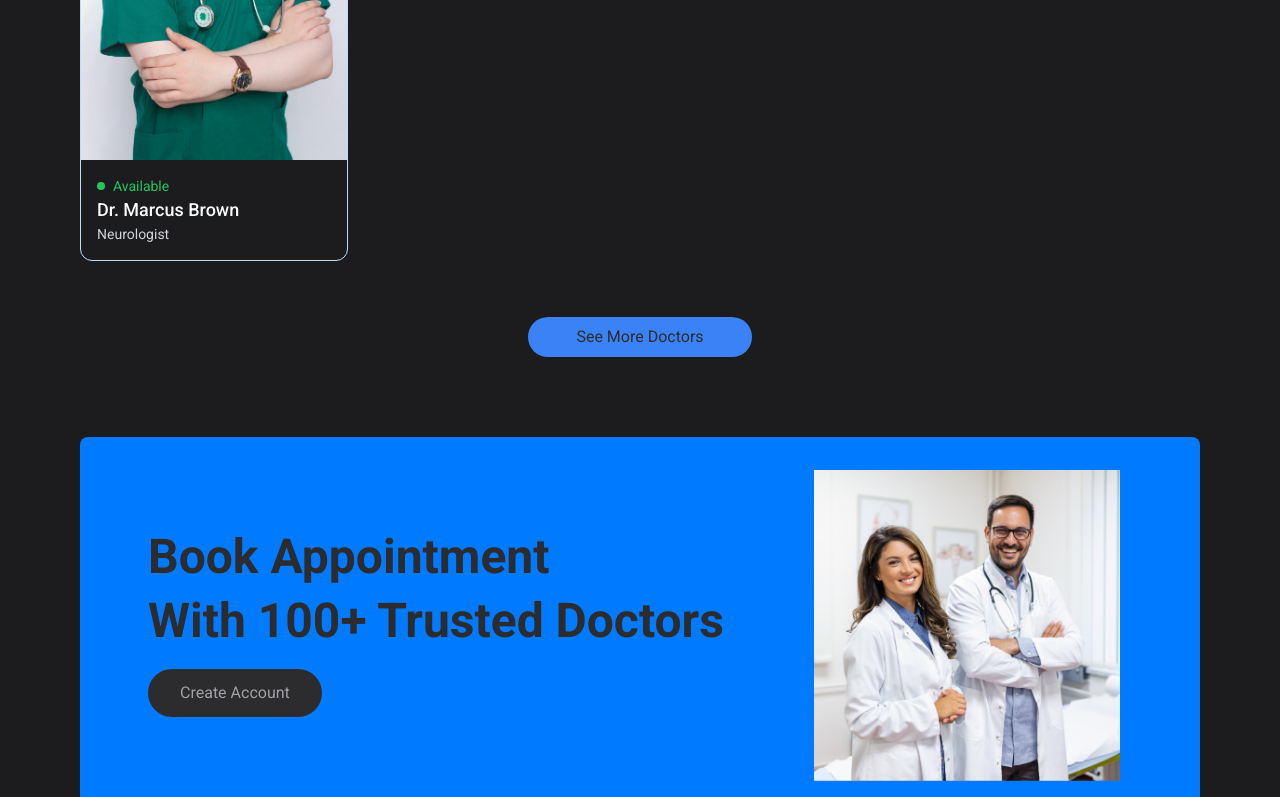
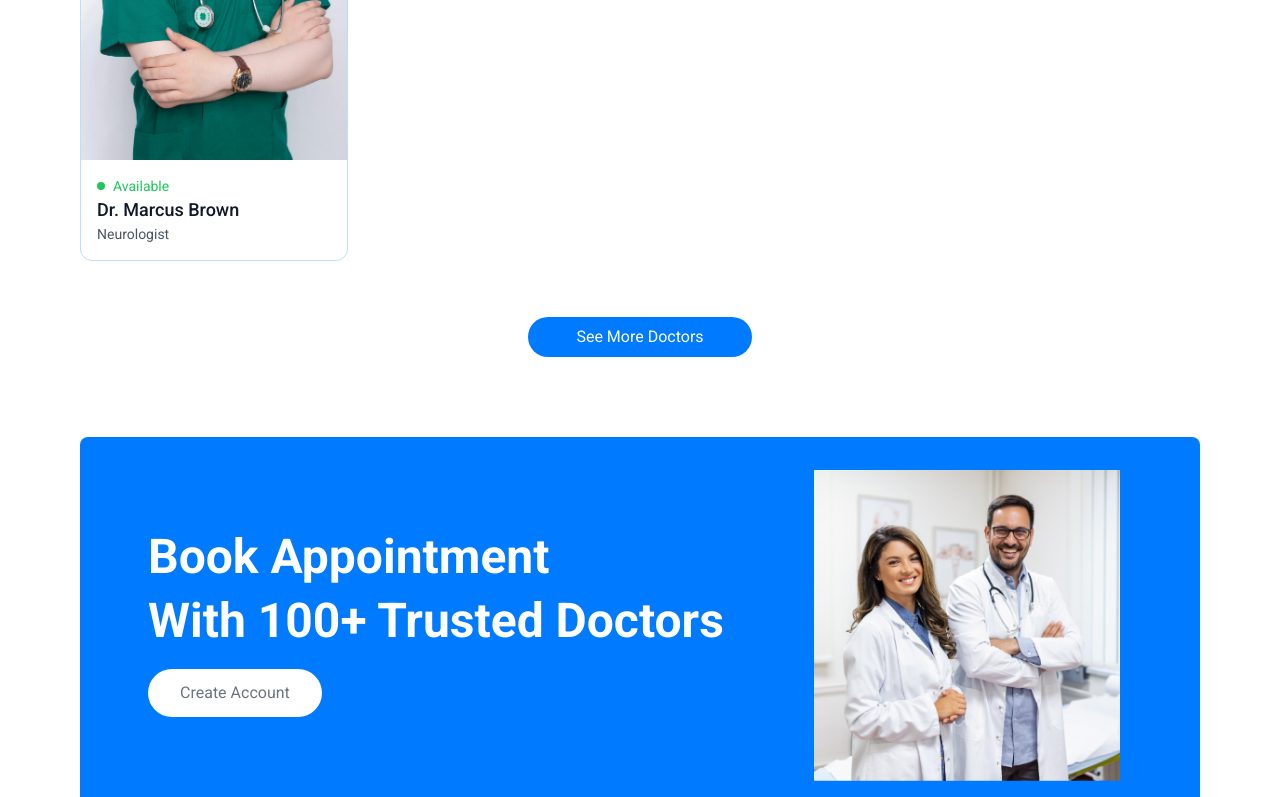
Before and after one commit to briansimiyuj/doctor-appointment-app, a React (Vite) app: page / in a window 1280 px wide. Shown: the part 2000-2797 px from the top of the page. Built offline with nearby package versions, Linux system fonts and the light colour scheme; a web font is replaced by a local one.

Commit message:
Dark mode 2

```diff
--- a/index.html
+++ b/index.html
@@ -1,5 +1,5 @@
 <!doctype html>
-<html lang="en" class="scroll-smooth dark">
+<html lang="en" class="scroll-smooth dark:">
   <head>
     <meta charset="UTF-8" />
     <link rel="icon" type="image/svg+xml" href="/vite.svg" />
--- a/src/components/Banner/LeftBannerSide.tsx
+++ b/src/components/Banner/LeftBannerSide.tsx
@@ -8,7 +8,7 @@ const LeftBannerSide: React.FC = ()=>{
 
         <div className="flex-1 py-8 sm:py-10 md:py-16 lg:py-24 lg:pl-5">
 
-            <div className="text-xl sm:text-2xl md:text-3xl lg:text-5xl font-semibold text-white">
+            <div className="text-xl sm:text-2xl md:text-3xl lg:text-5xl font-semibold banner-text">
 
                 <h3>Book Appointment</h3>
 
--- a/src/components/TopDoctors/TopDoctors.tsx
+++ b/src/components/TopDoctors/TopDoctors.tsx
@@ -36,7 +36,7 @@ const TopDoctors: React.FC = ()=>{
             </div>
 
             <button
-                className="bg-blue-500 text-white px-12 mt-10 py-2 rounded-full hover:bg-blue-600 transition-all duration-300 ease-in-out"
+                className="bg-primary-bg text-white px-12 mt-10 py-2 rounded-full hover:bg-blue-600 transition-all duration-300 ease-in-out"
                 onClick={()=> navigate("/doctors")}
             >See More Doctors</button>
 
--- a/src/style.css
+++ b/src/style.css
@@ -134,8 +134,8 @@ body{
     background-color: var(--neutral-800);
 }
 
-[class*="bg-primary-bg"]{
-    color: #fff !important;
+.banner-text{
+    color: #fff;
 }
 
 [class*="bg-white"]{
@@ -145,6 +145,18 @@ body{
 .hero-heading{
     color: #fff !important;
 }
+
+
+input{
+    background-color: var(--white);
+    color: var(--gray-900);
+    border-color: var(--gray-600);
+}
+
+input::placeholder{
+    color: var(--gray-500);
+}
+
 
 #pay-btn{
     color: var(--black) !important;
```
Also changed, not shown: 1 other file (tests, documents, lock files or other folders).
